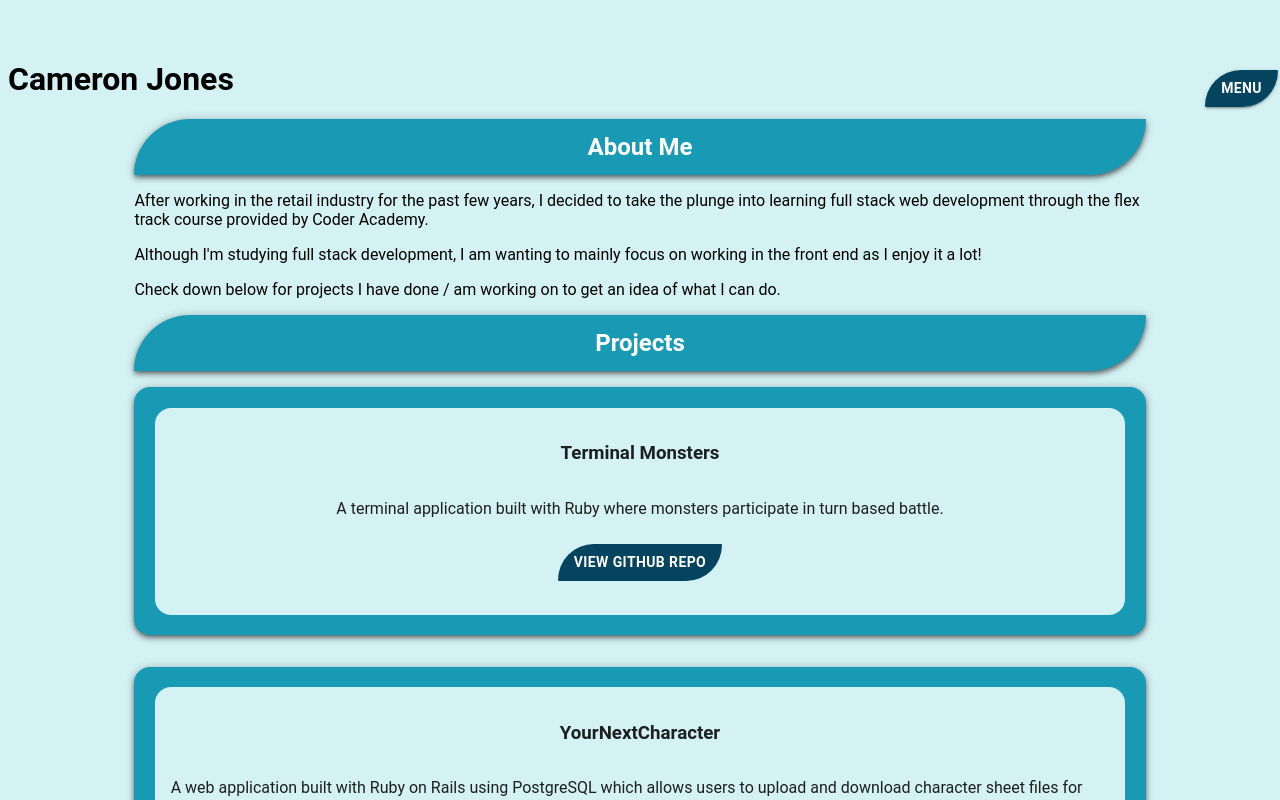
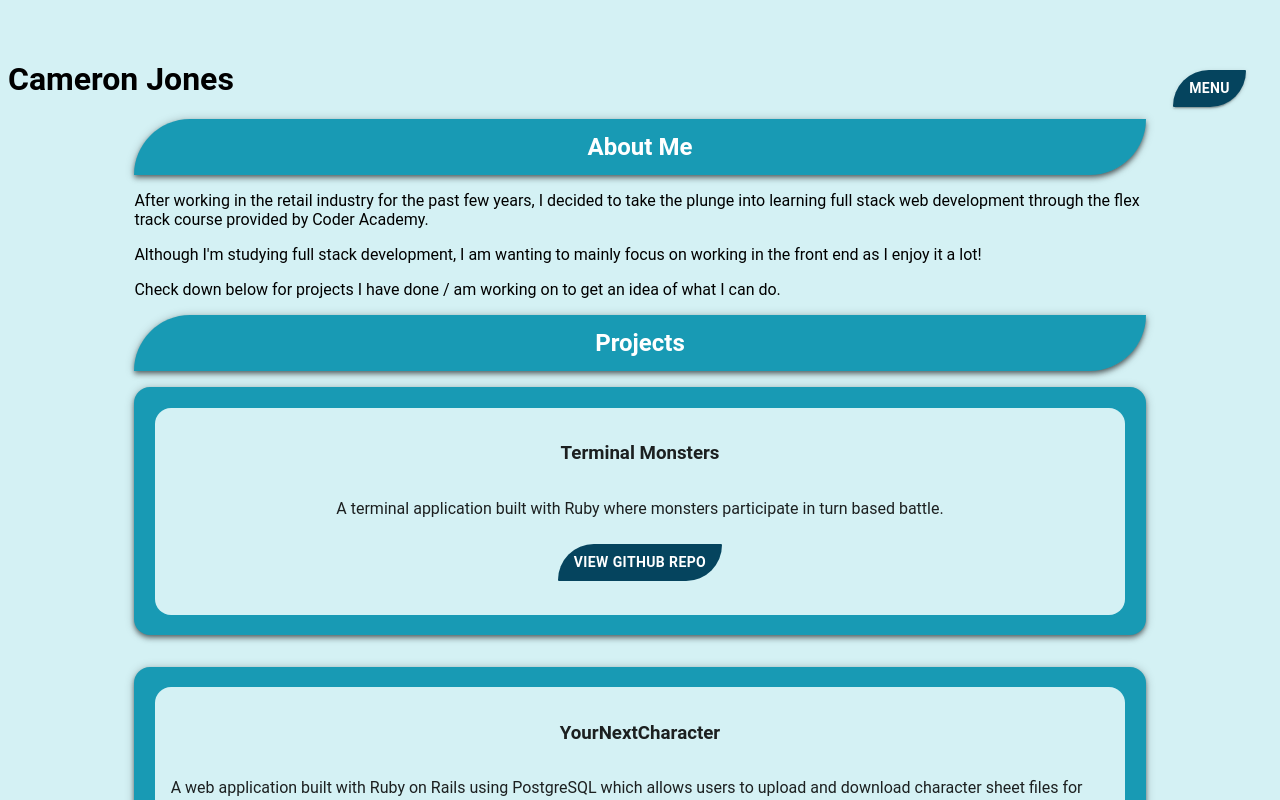
Before and after one commit to iamcrjones/my-portfolio, a React (Create React App) app: page / in a window 1280 px wide. Shown: the top 800 px of the page. Built offline with nearby package versions, Linux system fonts and the light colour scheme.

Commit message:
icons margin

```diff
--- a/src/styled/Global.style.js
+++ b/src/styled/Global.style.js
@@ -36,7 +36,7 @@ const GlobalStyles = createGlobalStyle`
         justify-content: flex-end;
         align-items: flex-end;
         position: fixed;
-        margin-left: 90%;
+        margin-left: 87.5%;
         margin-bottom: 20px;
         z-index: 1;
         width: 10%;
@@ -66,7 +66,6 @@ const GlobalStyles = createGlobalStyle`
     }
     .MuiCard-root {
         background-color: ${pallet.color3};
-        height: 80%;
         width: 80%;
         margin: 1rem 0 1rem 0;
         border: 0px solid black;
@@ -224,6 +223,9 @@ const GlobalStyles = createGlobalStyle`
     .iconContainer {
         display: flex;
         justify-content: space-around;
+        width: 80%;
+        margin: auto;
+        margin-top: 10px;
     }
 `
 export default GlobalStyles;
```
